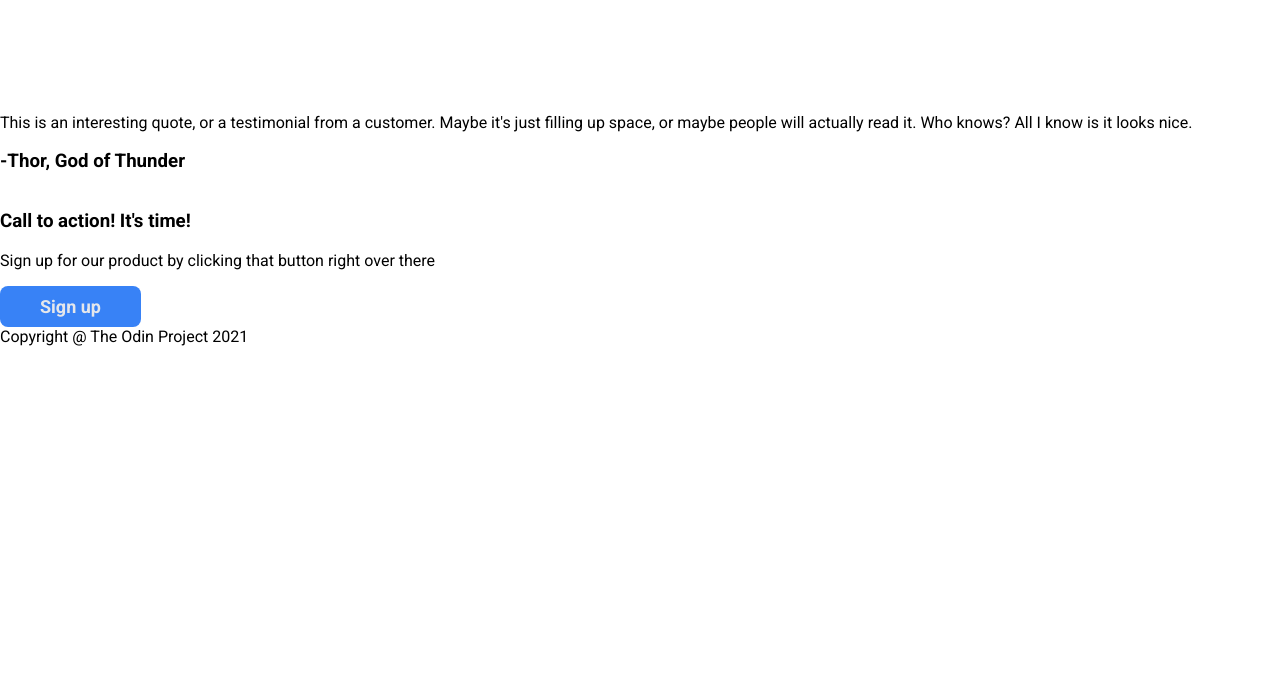
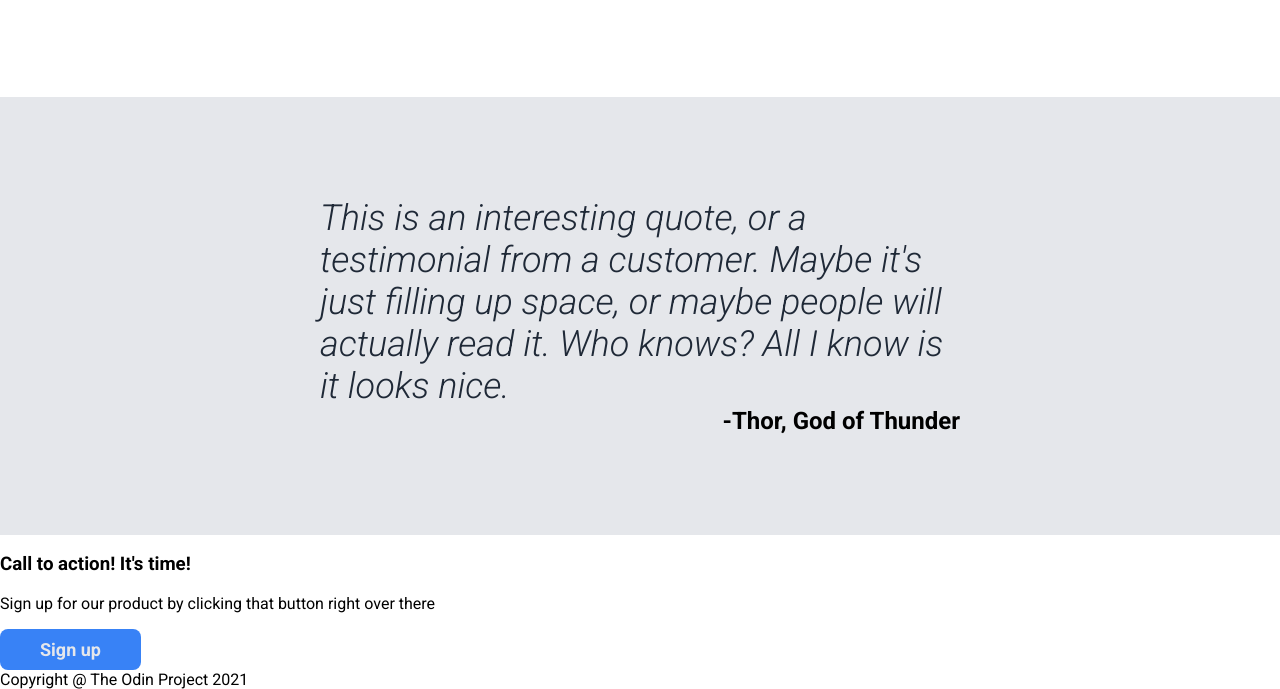
Before and after one commit to Valmord/landing_page, a plain HTML site: page index.html in a window 1280 px wide. Shown: the part 977-1666 px from the top of the page. Before the commit the page ends 1323 px from the top, so only its background shows below. Drawn offline with Linux system fonts and the light colour scheme.

Commit message:
Add styling to quote section

```diff
--- a/styles/styles.css
+++ b/styles/styles.css
@@ -122,3 +122,22 @@ button {
   text-align: center;
   color: #646a75;
 }
+
+.quote {
+  background-color: #E5E7EB;
+  padding: 100px 25%;
+}
+
+.quote p {
+  font-size: 36px;
+  font-weight: 300;
+  font-style: italic;
+  margin: 0;
+  color: #1F2937;
+}
+
+.quote h3 {
+  text-align: end;
+  font-size: 24px;
+  margin: 0;
+}
```
